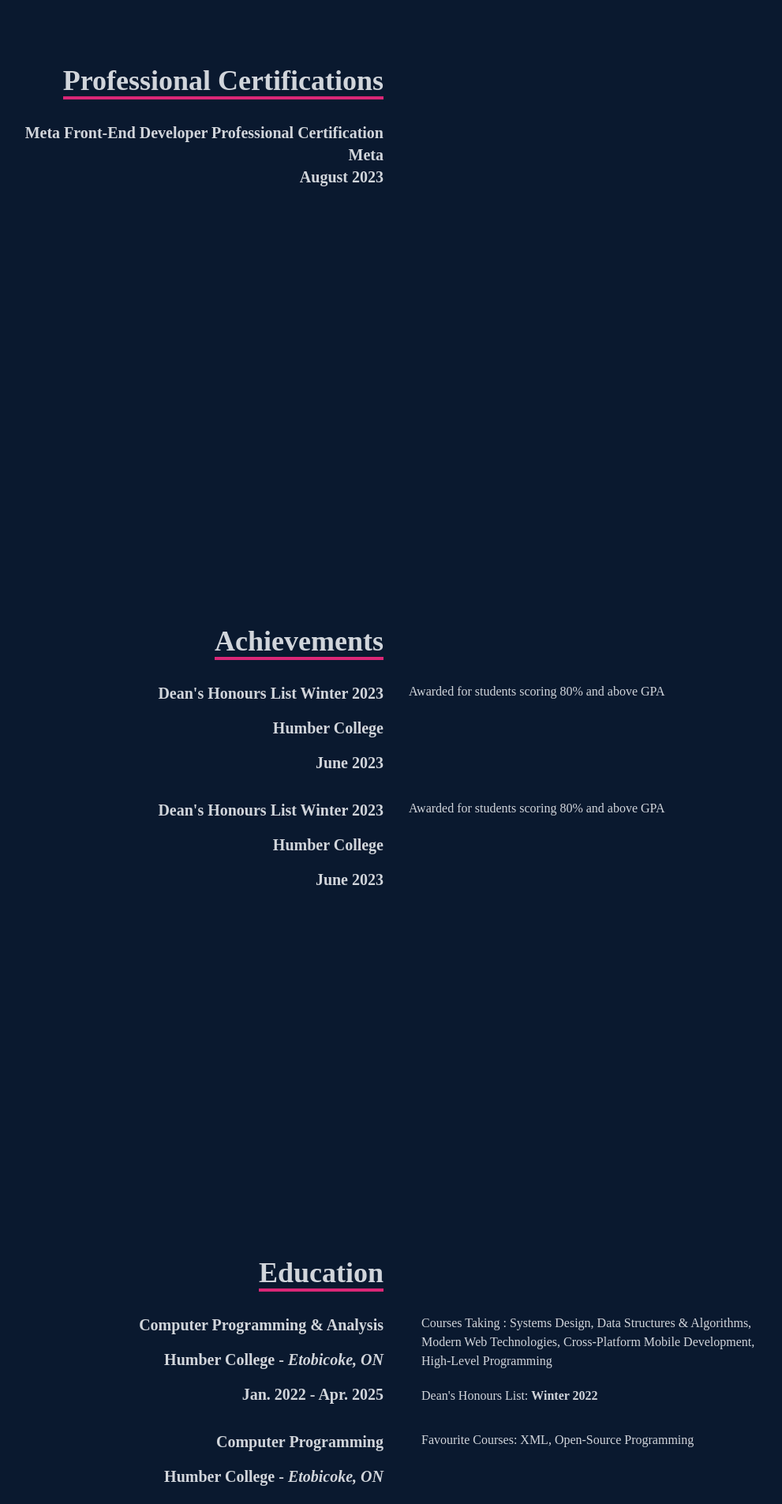
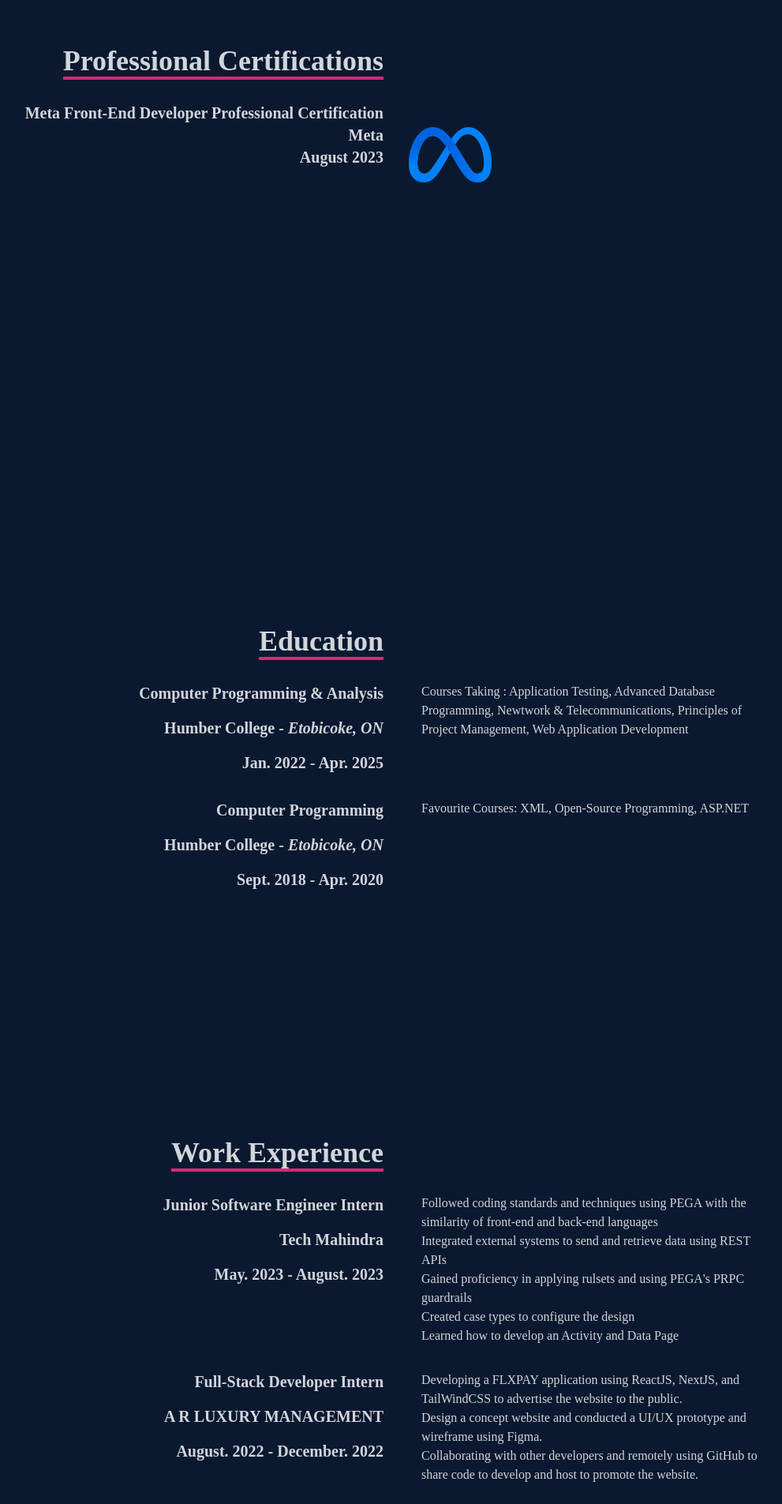
Before and after one commit to Abelaash/Abelaash-React_Portfolio, a React (Create React App) app: page / in a window 1280 px wide. Shown: the part 3440-5345 px from the top of the page at 79% size, without its empty margins (138-1129 px from the left). Built offline with nearby package versions, Linux system fonts and the light colour scheme.

Commit message:
edit files in repo

```diff
--- a/src/App.js
+++ b/src/App.js
@@ -19,9 +19,9 @@ function App() {
       <Skills />
       <Projects />
       <Certifications />
-      <Achievements />
       <Education />
       <Experience />
+      <Achievements />
       <Contact />
     </div>
   );
--- a/src/components/Certifications.jsx
+++ b/src/components/Certifications.jsx
@@ -1,4 +1,5 @@
 import React from "react";
+import META from "../assets/META.png"; // Replace with the actual path to your image
 
 const Certifications = () => {
   return (
@@ -14,23 +15,20 @@ const Certifications = () => {
             </p>
           </div>
         </div>
-            <div className="max-w-[1000px] w-full grid sm:grid-cols-2 gap-8 px-4">
-                <div className="sm:text-right text-xl font-bold">
-                    <p>
-                        Meta Front-End Developer Professional Certification
-                    </p>
-                    <p>
-                        Meta
-                    </p>
-                    <p>
-                        August 2023
-                    </p>
-
-                </div>
-
-            </div>
+        <div className="max-w-[1000px] w-full grid sm:grid-cols-2 gap-8 px-4">
+          <div className="sm:text-right text-xl font-bold">
+            <p>Meta Front-End Developer Professional Certification</p>
+            <p>Meta</p>
+            <p>August 2023</p>
+          </div>
+          <div className="w-full grid grid-cols-2 sm:grid-cols-4 gap-4 text-center py-8">
+            {/* Add the image here */}
+            <img src={META} alt="Certification" />
+          </div>
+        </div>
       </div>
     </div>
   );
 };
-export default Certifications
+
+export default Certifications;
--- a/src/components/Education.jsx
+++ b/src/components/Education.jsx
@@ -30,10 +30,7 @@ const Education = () => {
                   <div>
                       <ul className='list-inside'>
                         <li className="">
-                            Courses Taking : Systems Design, Data Structures & Algorithms, Modern Web Technologies, Cross-Platform Mobile Development, High-Level Programming
-                        </li>
-                        <li className="pt-5">
-                            Dean's Honours List: <b>Winter 2022</b>
+                            Courses Taking : Application Testing, Advanced Database Programming, Newtwork & Telecommunications, Principles of Project Management, Web Application Development
                         </li>
 
                       </ul>
@@ -54,7 +51,7 @@ const Education = () => {
                   <div>
                       <ul className='list-inside'>
                         <li>
-                            Favourite Courses: XML, Open-Source Programming
+                            Favourite Courses: XML, Open-Source Programming, ASP.NET
                         </li>
 
 
```
Also changed, not shown: src/assets/META.png (added).
